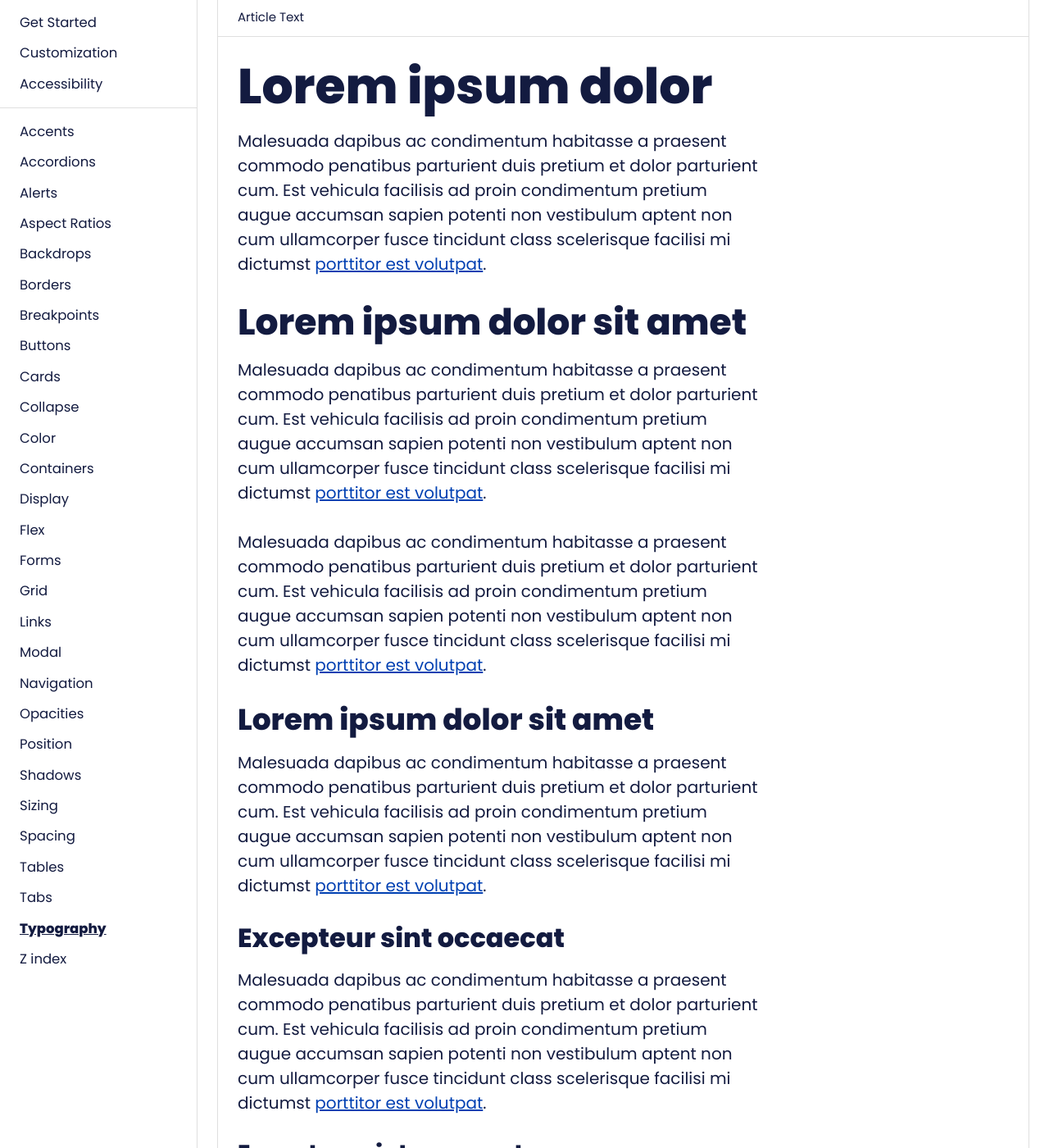
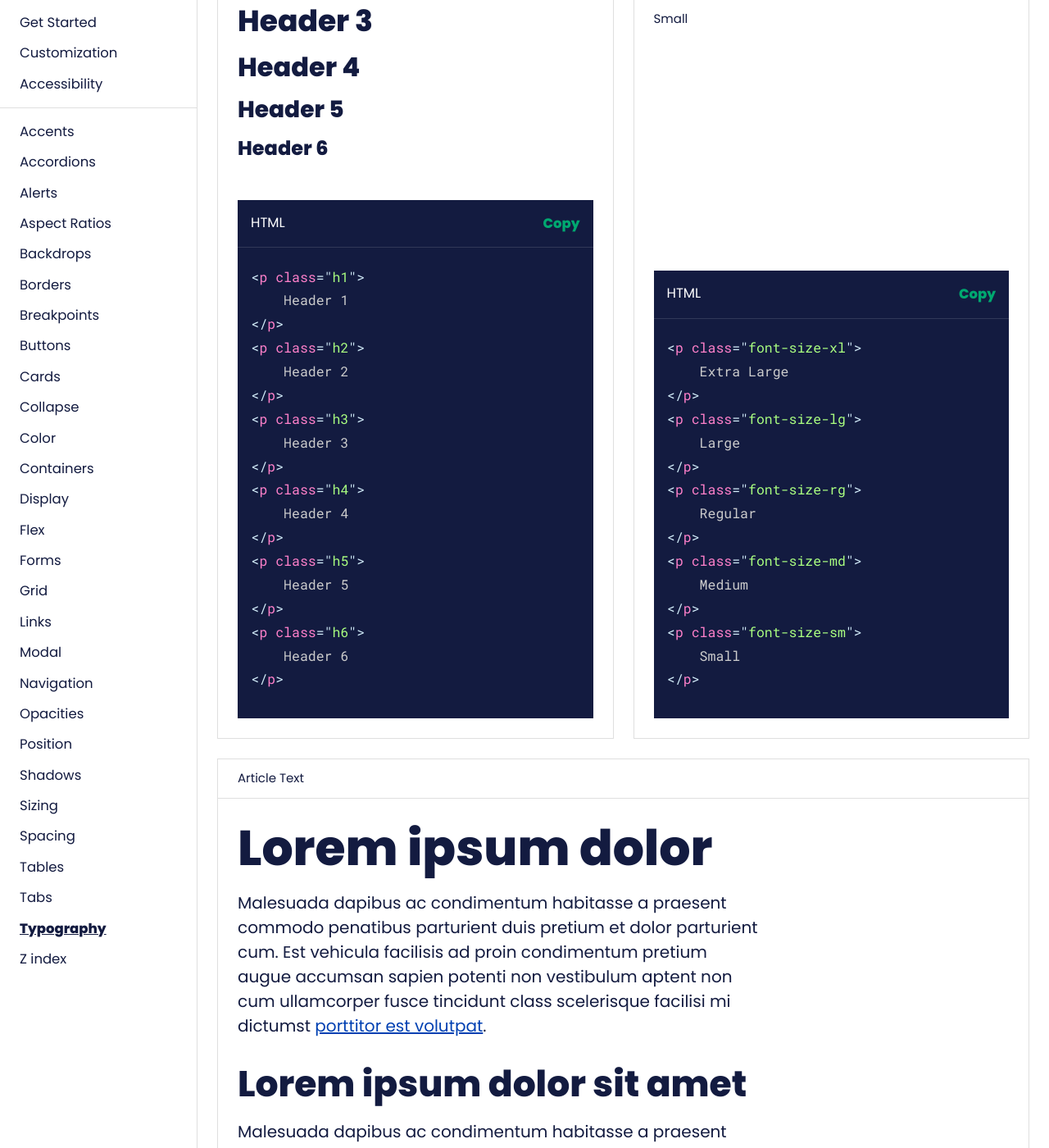
Before and after one commit to cavidano/natura11y-docs, a Jekyll site: the page built from _docs-a-z/typography.html, in a window 1280 px wide and 1400 px high, scrolled down 1324 px. Shown: the whole window at 82% size. Built offline with Jekyll 4.4.1, drawn with Linux system fonts in a browser that asks for light colours; some of the changed text lies outside the part shown.

Commit message:
Update typography.html

```diff
--- a/_docs-a-z/typography.html
+++ b/_docs-a-z/typography.html
@@ -10,7 +10,6 @@ backdrop_credit_url: "https://unsplash.com/@randomlies"
     <div class="grid grid--gap-3">
 
         <div class="grid__cell">
-
             <div class="card border">
                 <div class="card__head border-bottom">
                     Banner Headline
@@ -18,17 +17,25 @@ backdrop_credit_url: "https://unsplash.com/@randomlies"
                 <div class="card__body">
                     <h1 class="banner-headline">Banner Headline</h1>
                 </div>
+                <div class="card__body">
+                    <pre>
+                        <code class="language-html">
+                            &lt;h1 class="banner-headline"&gt;
+                                Banner Headline
+                            &lt;/h1&gt;
+                        </code>
+                    </pre>
+                </div>
             </div>
-
         </div>
 
-        <div class="grid__cell grid--cell-8">
+        <div class="grid__cell grid--cell-6--lg">
 
             <div class="card border">
                 <div class="card__head border-bottom">
                     Headers
                 </div>
-                <div class="card__body">
+                <div class="card__body height-100">
                     <p class="h1">Header 1</p>
                     <p class="h2">Header 2</p>
                     <p class="h3">Header 3</p>
@@ -36,22 +43,67 @@ backdrop_credit_url: "https://unsplash.com/@randomlies"
                     <p class="h5">Header 5</p>
                     <p class="h6">Header 6</p>
                 </div>
+                <div class="card__body">
+                    <pre>
+                        <code class="language-html">
+                            &lt;p class="h1"&gt;
+                                Header 1
+                            &lt;/p&gt;
+                            &lt;p class="h2"&gt;
+                                Header 2
+                            &lt;/p&gt;
+                            &lt;p class="h3"&gt;
+                                Header 3
+                            &lt;/p&gt;
+                            &lt;p class="h4"&gt;
+                                Header 4
+                            &lt;/p&gt;
+                            &lt;p class="h5"&gt;
+                                Header 5
+                            &lt;/p&gt;
+                            &lt;p class="h6"&gt;
+                                Header 6
+                            &lt;/p&gt;
+                        </code>
+                    </pre>
+                </div>
             </div>
 
         </div>
 
-        <div class="grid__cell grid--cell-4">
+        <div class="grid__cell grid--cell-6--lg">
 
             <div class="card border">
                 <div class="card__head border-bottom">
                     Font Sizes
                 </div>
-                <div class="card__body">
+                <div class="card__body height-100">
                     <p class="font-size-xl margin-bottom-1">Extra Large</p>
                     <p class="font-size-lg margin-bottom-1">Large</p>
                     <p class="font-size-rg margin-bottom-1">Regular</p>
                     <p class="font-size-md margin-bottom-1">Medium</p>
                     <p class="font-size-sm">Small</p>
+                </div>
+                <div class="card__body">
+                    <pre>
+                        <code class="language-html">
+                            &lt;p class="font-size-xl"&gt;
+                                Extra Large
+                            &lt;/p&gt;
+                            &lt;p class="font-size-lg"&gt;
+                                Large
+                            &lt;/p&gt;
+                            &lt;p class="font-size-rg"&gt;
+                                Regular
+                            &lt;/p&gt;
+                            &lt;p class="font-size-md"&gt;
+                                Medium
+                            &lt;/p&gt;
+                            &lt;p class="font-size-sm"&gt;
+                                Small
+                            &lt;/p&gt;
+                        </code>
+                    </pre>
                 </div>
             </div>
 
```
